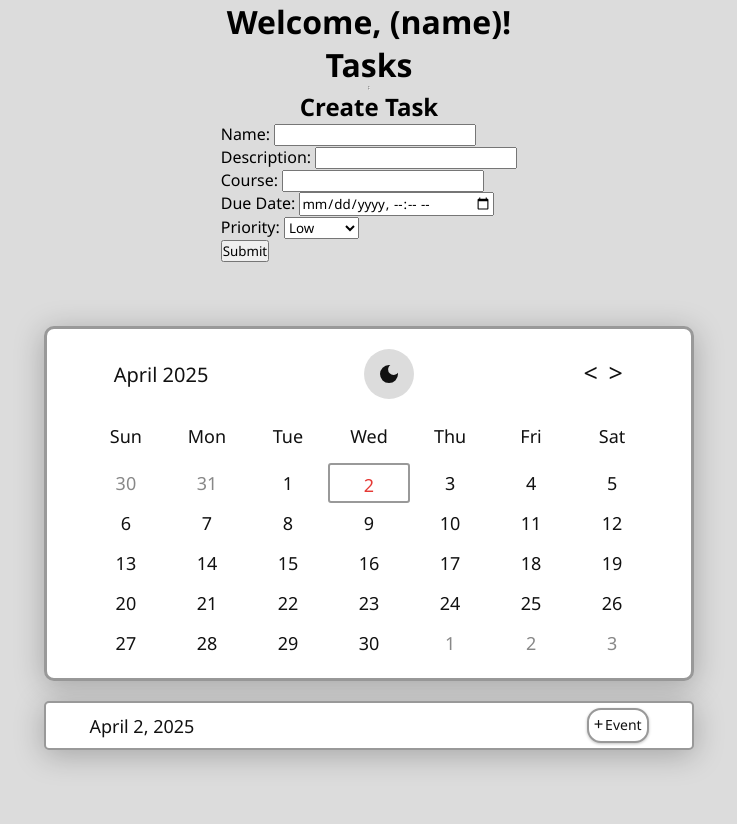
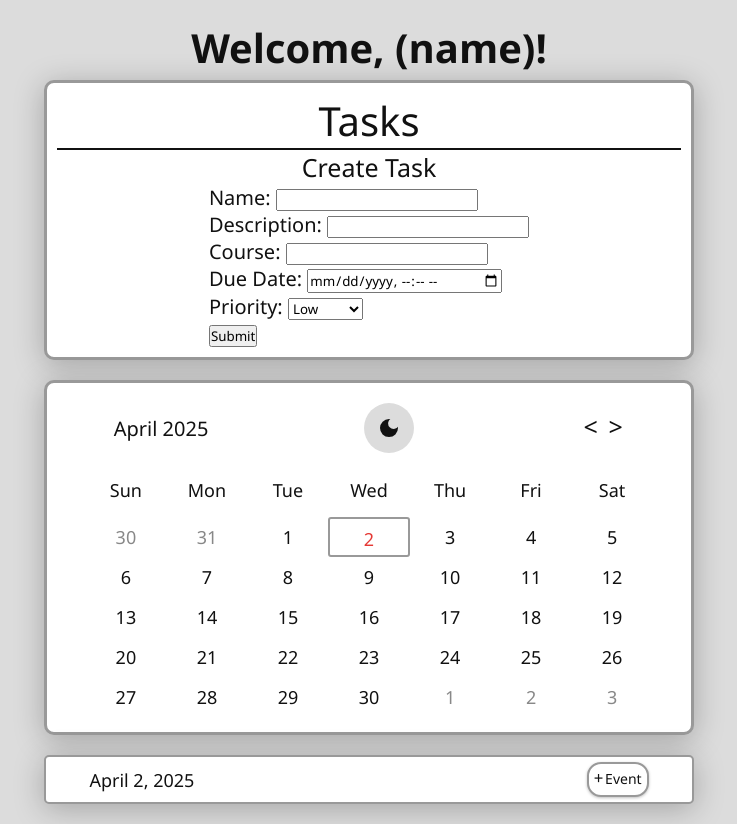
Before and after one commit to lucasleung8/studyflow, a PHP site: page /home.html in a window 1280 px wide. Shown: the whole page, without its empty margins (271-1008 px from the left). Before the commit the page ends 767 px from the top, so only its background shows below. Run offline with PHP 8.4, Linux system fonts and the light colour scheme.

Commit message:
added some css

```diff
--- a/css/calendar.css
+++ b/css/calendar.css
@@ -1,7 +1,7 @@
 #calendarContainer {
     display: flex;
     flex-direction: column;
-    margin-top: 5%;
+    margin-top: 20px;
     background: var(--container-color);
     width: 86%;
     max-width: 650px;
--- a/css/style.css
+++ b/css/style.css
@@ -3,7 +3,6 @@
     margin: 0;
     padding: 0;
     font-family: 'Segoe UI', sans-serif;
-
 }
 
 body {
@@ -14,3 +13,46 @@ body {
     justify-content: center;
     transition: background 0.5s;
 }
+
+#greeting {
+    margin: 5px;
+    margin-top: 20px;
+    font-weight: 600;
+    font-size: 40px;
+    color: var(--font-color);
+}
+
+#taskFormContainer {
+    display: flex;
+    flex-direction: column;
+    background-color: var(--container-color);
+    width: 86%;
+    max-width: 650px;
+    padding: 10px;
+    border: 3px solid var(--border-color);
+    border-radius: 10px;
+    box-shadow: 0 5px 30px var(--shadow-color);
+    color: var(--font-color);
+    font-weight: 400;
+    font-size: 20px;
+    align-items: center;
+    justify-content: center;
+}
+
+#taskFormContainer hr {
+    width: 100%;
+    border: none;
+    border-top: 1px solid var(--font-color);
+  }
+
+#taskHeader {
+    font-weight: 500;
+    font-size: 40px;
+    color: var(--font-color);
+}
+
+#createTaskHeader {
+    font-weight: 400;
+    font-size: 25px;
+    color: var(--font-color);
+}
--- a/home.html
+++ b/home.html
@@ -20,16 +20,14 @@ Created by Raymond, Aiden, and Lucas for COMPSCI 1XD3 at McMaster University
 
 <body>
     <h1 id="greeting">Welcome, (name)!</h1>
-
-
-    <h1>Tasks</h1>
+    <div id="taskFormContainer">
+        <h1 id="taskHeader">Tasks</h1>
         <hr>
         <div id="tasklist"></div>
         <hr>
 
-
-    <h2>Create Task</h2>
-    <div id="createtask">
+        <h2 id="createTaskHeader">Create Task</h2>
+        <div id="createTask">
             Name: <input id="taskName" name="taskName" type="text"><br>
             Description: <input id="taskDesc" name="taskDesc" type="text"><br>
             Course: <input id="course" name="course" type="text"><br>
@@ -41,6 +39,7 @@ Created by Raymond, Aiden, and Lucas for COMPSCI 1XD3 at McMaster University
                 <option value="4">URGENT</option>
             </select><br>
             <input id="taskSubmit" type="submit">
+        </div>
     </div>
     <div id="calendarContainer">
         <header id="calendarHeader">
```
Lines whose indentation alone changed are shown as unchanged.
